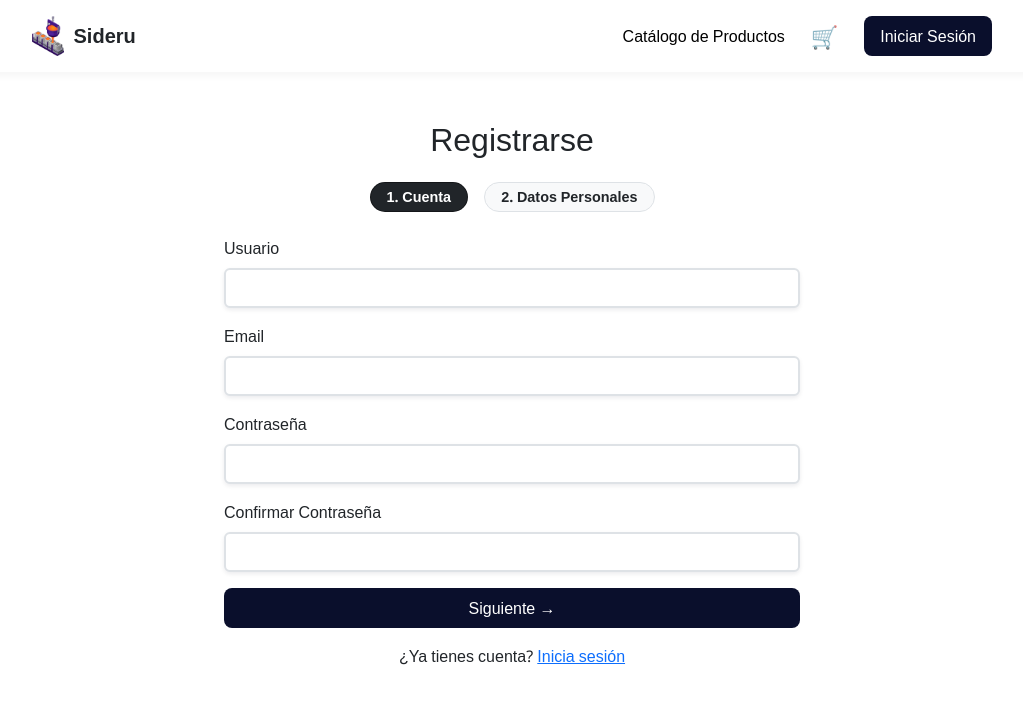
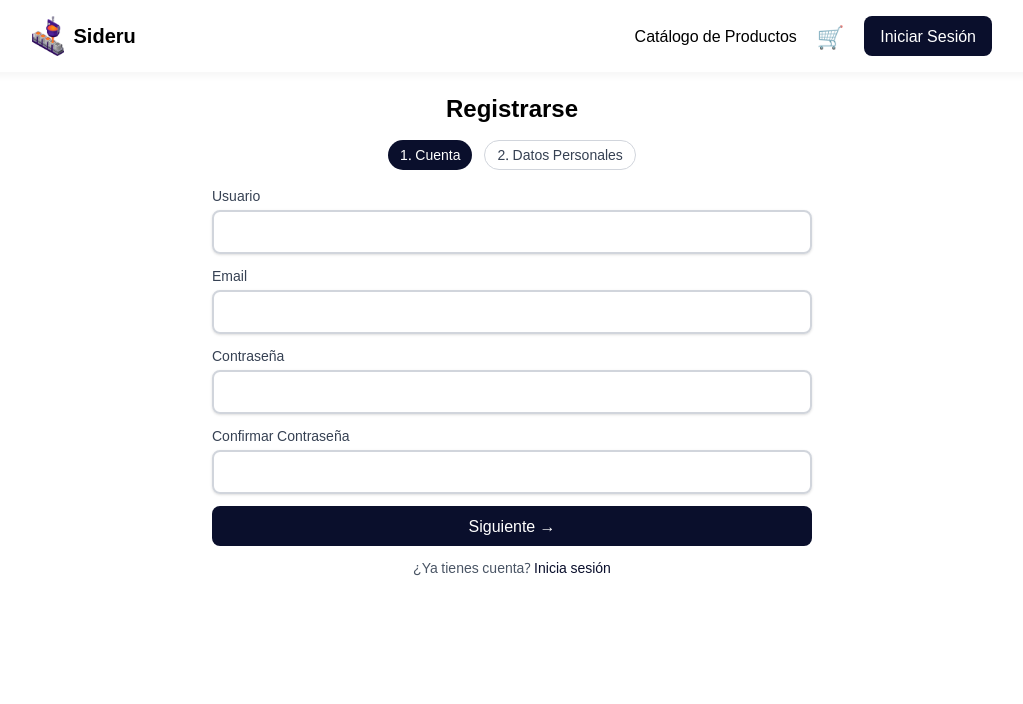
Before and after one commit to CC3S2B-caso2-Sideru/sideru-frontend, a React (Vite) app: page /register in a window 1280 px wide. Shown: the top 704 px of the page, without its empty margins (128-1151 px from the left). Built offline with nearby package versions, Linux system fonts and the light colour scheme.

Commit message:
Migrate from Bootstrap to Tailwindcss

```diff
--- a/package.json
+++ b/package.json
@@ -11,14 +11,13 @@
   },
   "dependencies": {
     "axios": "^1.15.0",
-    "bootstrap": "^5.3.8",
     "react": "^19.2.4",
-    "react-bootstrap": "^2.10.10",
     "react-dom": "^19.2.4",
     "react-router-dom": "^6.30.3"
   },
   "devDependencies": {
     "@eslint/js": "^9.39.4",
+    "@tailwindcss/vite": "^4.3.0",
     "@types/react": "^19.2.14",
     "@types/react-dom": "^19.2.3",
     "@vitejs/plugin-react": "^6.0.1",
@@ -26,6 +25,7 @@
     "eslint-plugin-react-hooks": "^7.0.1",
     "eslint-plugin-react-refresh": "^0.5.2",
     "globals": "^17.4.0",
+    "tailwindcss": "^4.3.0",
     "vite": "^8.0.4"
   }
 }
--- a/src/index.css
+++ b/src/index.css
@@ -1,8 +1,30 @@
-* {
-  box-sizing: border-box;
+@import "tailwindcss";
+
+@theme {
+  --color-primary: #0a0f2c;
+  --color-primary-light: #1a2050;
+  --font-family-sans: "Noto Sans Cham", sans-serif;
 }
 
 body {
+  font-family: var(--font-family-sans);
   margin: 0;
-  font-family: Arial, sans-serif;
 }
+
+@keyframes fadeSlideIn {
+  from { opacity: 0; transform: translateY(-8px); }
+  to { opacity: 1; transform: translateY(0); }
+}
+
+@keyframes fadeSlideOut {
+  from { opacity: 1; transform: translateY(0); }
+  to { opacity: 0; transform: translateY(-8px); }
+}
+
+@utility animate-fade-slide-in {
+  animation: fadeSlideIn 0.3s ease;
+}
+
+@utility animate-fade-slide-out {
+  animation: fadeSlideOut 0.4s ease forwards;
+}
--- a/src/main.jsx
+++ b/src/main.jsx
@@ -1,7 +1,6 @@
 import { StrictMode } from 'react'
 import { createRoot } from 'react-dom/client'
 import { BrowserRouter } from 'react-router-dom'
-import 'bootstrap/dist/css/bootstrap.min.css'
 import './index.css'
 import App from './App.jsx'
 import { CartProvider } from './context/CartContext.jsx'
--- a/src/pages/auth/LoginPage.jsx
+++ b/src/pages/auth/LoginPage.jsx
@@ -1,8 +1,6 @@
-import { Container, Form, Button, Alert } from "react-bootstrap";
 import { useState, useEffect } from "react";
 import { useNavigate, Link, useLocation } from "react-router-dom";
 import { useAuth } from "../../context/AuthContext";
-import "../../styles/AuthPages.css";
 
 const LoginPage = () => {
   const navigate = useNavigate();
@@ -50,50 +48,67 @@ const LoginPage = () => {
   };
 
   return (
-    <Container className="py-5" style={{ maxWidth: "450px" }}>
-      <h2 className="mb-4 text-center">Iniciar Sesión</h2>
+    <div className="py-5 mx-auto max-w-md">
+      <h2 className="mb-4 text-center text-2xl font-bold">Iniciar Sesión</h2>
+
       {redirectMessage && (
-        <Alert
-          variant="warning"
-          className={`auth-alert ${redirectHiding ? "hiding" : ""}`}
-          onClose={() => {
-            setRedirectHiding(true);
-            setTimeout(() => { setRedirectMessage(""); setRedirectHiding(false); }, 400);
-          }}
-          dismissible
+        <div
+          className={`relative mb-4 rounded border border-yellow-300 bg-yellow-50 p-3 text-yellow-800 animate-fade-slide-in ${redirectHiding ? "animate-fade-slide-out" : ""}`}
         >
-          {redirectMessage}
-        </Alert>
+          <span>{redirectMessage}</span>
+          <button
+            className="absolute right-2 top-1/2 -translate-y-1/2 text-yellow-800 opacity-50 hover:opacity-100"
+            onClick={() => {
+              setRedirectHiding(true);
+              setTimeout(() => { setRedirectMessage(""); setRedirectHiding(false); }, 400);
+            }}
+          >
+            ✕
+          </button>
+        </div>
       )}
-      {error && <Alert variant="danger">{error}</Alert>}
-      <Form onSubmit={handleSubmit} className="auth-form">
-        <Form.Group className="mb-3">
-          <Form.Label>Usuario</Form.Label>
-          <Form.Control
+
+      {error && (
+        <div className="mb-4 rounded border border-red-300 bg-red-50 p-3 text-red-800">
+          {error}
+        </div>
+      )}
+
+      <form onSubmit={handleSubmit}>
+        <div className="mb-3">
+          <label className="mb-1 block text-sm font-medium text-gray-700">Usuario</label>
+          <input
             name="username"
             value={form.username}
             onChange={handleChange}
             required
+            className="w-full rounded-lg border-2 border-gray-300 px-3 py-2 shadow-sm transition focus:border-primary focus:ring-4 focus:ring-blue-900/15 focus:outline-none"
           />
-        </Form.Group>
-        <Form.Group className="mb-3">
-          <Form.Label>Contraseña</Form.Label>
-          <Form.Control
+        </div>
+        <div className="mb-3">
+          <label className="mb-1 block text-sm font-medium text-gray-700">Contraseña</label>
+          <input
             type="password"
             name="password"
             value={form.password}
             onChange={handleChange}
             required
+            className="w-full rounded-lg border-2 border-gray-300 px-3 py-2 shadow-sm transition focus:border-primary focus:ring-4 focus:ring-blue-900/15 focus:outline-none"
           />
-        </Form.Group>
-        <Button variant="primary" type="submit" className="w-100" disabled={loading}>
+        </div>
+        <button
+          type="submit"
+          disabled={loading}
+          className="w-full rounded-lg bg-primary py-2 font-medium text-white transition hover:bg-primary-light disabled:cursor-not-allowed disabled:opacity-70"
+        >
           {loading ? "Ingresando..." : "Ingresar"}
-        </Button>
-      </Form>
-      <p className="mt-3 text-center">
-        ¿No tienes cuenta? <Link to="/register">Regístrate</Link>
+        </button>
+      </form>
+
+      <p className="mt-3 text-center text-sm text-gray-600">
+        ¿No tienes cuenta? <Link to="/register" className="font-medium text-primary hover:underline">Regístrate</Link>
       </p>
-    </Container>
+    </div>
   );
 };
 
--- a/src/pages/auth/RegisterPage.jsx
+++ b/src/pages/auth/RegisterPage.jsx
@@ -1,8 +1,6 @@
-import { Container, Form, Button, Alert } from "react-bootstrap";
 import { useState } from "react";
 import { useNavigate, Link } from "react-router-dom";
 import { useAuth } from "../../context/AuthContext";
-import "../../styles/AuthPages.css";
 
 const RegisterPage = () => {
   const navigate = useNavigate();
@@ -67,145 +65,96 @@ const RegisterPage = () => {
     }
   };
 
+  const inputClass = "w-full rounded-lg border-2 border-gray-300 px-3 py-2 shadow-sm transition focus:border-primary focus:ring-4 focus:ring-blue-900/15 focus:outline-none";
+  const labelClass = "mb-1 block text-sm font-medium text-gray-700";
+
   return (
-    <Container className="py-5" style={{ maxWidth: "600px" }}>
-      <h2 className="mb-4 text-center">Registrarse</h2>
+    <div className="py-5 mx-auto max-w-150">
+      <h2 className="mb-4 text-center text-2xl font-bold">Registrarse</h2>
 
-      <div className="mb-4 d-flex justify-content-center gap-3">
-        <span className={`badge ${step >= 1 ? "bg-dark" : "bg-light text-dark border"}`}>1. Cuenta</span>
-        <span className={`badge ${step >= 2 ? "bg-dark" : "bg-light text-dark border"}`}>2. Datos Personales</span>
+      <div className="mb-4 flex justify-center gap-3">
+        <span className={`inline-flex items-center rounded-full px-3 py-1 text-sm font-medium ${step >= 1 ? "bg-primary text-white" : "border border-gray-300 bg-white text-gray-700"}`}>1. Cuenta</span>
+        <span className={`inline-flex items-center rounded-full px-3 py-1 text-sm font-medium ${step >= 2 ? "bg-primary text-white" : "border border-gray-300 bg-white text-gray-700"}`}>2. Datos Personales</span>
       </div>
 
-      {error && <Alert variant="danger">{error}</Alert>}
+      {error && (
+        <div className="mb-4 rounded border border-red-300 bg-red-50 p-3 text-red-800">
+          {error}
+        </div>
+      )}
 
       {step === 1 && (
-        <Form onSubmit={handleNext} className="auth-form">
-          <Form.Group className="mb-3">
-            <Form.Label>Usuario</Form.Label>
-            <Form.Control
-              name="username"
-              value={form.username}
-              onChange={(e) => handleChange(e, setForm)}
-              required
-            />
-          </Form.Group>
-          <Form.Group className="mb-3">
-            <Form.Label>Email</Form.Label>
-            <Form.Control
-              type="email"
-              name="email"
-              value={form.email}
-              onChange={(e) => handleChange(e, setForm)}
-              required
-            />
-          </Form.Group>
-          <Form.Group className="mb-3">
-            <Form.Label>Contraseña</Form.Label>
-            <Form.Control
-              type="password"
-              name="password"
-              value={form.password}
-              onChange={(e) => handleChange(e, setForm)}
-              required
-            />
-          </Form.Group>
-          <Form.Group className="mb-3">
-            <Form.Label>Confirmar Contraseña</Form.Label>
-            <Form.Control
-              type="password"
-              name="confirmPassword"
-              value={form.confirmPassword}
-              onChange={(e) => handleChange(e, setForm)}
-              required
-            />
-          </Form.Group>
-          <Button variant="primary" type="submit" className="w-100">
+        <form onSubmit={handleNext}>
+          <div className="mb-3">
+            <label className={labelClass}>Usuario</label>
+            <input name="username" value={form.username} onChange={(e) => handleChange(e, setForm)} required className={inputClass} />
+          </div>
+          <div className="mb-3">
+            <label className={labelClass}>Email</label>
+            <input type="email" name="email" value={form.email} onChange={(e) => handleChange(e, setForm)} required className={inputClass} />
+          </div>
+          <div className="mb-3">
+            <label className={labelClass}>Contraseña</label>
+            <input type="password" name="password" value={form.password} onChange={(e) => handleChange(e, setForm)} required className={inputClass} />
+          </div>
+          <div className="mb-3">
+            <label className={labelClass}>Confirmar Contraseña</label>
+            <input type="password" name="confirmPassword" value={form.confirmPassword} onChange={(e) => handleChange(e, setForm)} required className={inputClass} />
+          </div>
+          <button type="submit" className="w-full rounded-lg bg-primary py-2 font-medium text-white transition hover:bg-primary-light">
             Siguiente →
-          </Button>
-        </Form>
+          </button>
+        </form>
       )}
 
       {step === 2 && (
-        <Form onSubmit={handleSubmit} className="auth-form">
-          <div className="border rounded p-3 mb-3">
-            <p className="fw-bold mb-3">Datos Personales</p>
-            <Form.Group className="mb-3">
-              <Form.Label>Nombre</Form.Label>
-              <Form.Control
-                name="nombre"
-                value={persona.nombre}
-                onChange={(e) => handleChange(e, setPersona)}
-                required
-              />
-            </Form.Group>
-            <Form.Group className="mb-3">
-              <Form.Label>Apellido</Form.Label>
-              <Form.Control
-                name="apellido"
-                value={persona.apellido}
-                onChange={(e) => handleChange(e, setPersona)}
-                required
-              />
-            </Form.Group>
-            <Form.Group className="mb-3">
-              <Form.Label>DNI</Form.Label>
-              <Form.Control
-                name="dni"
-                value={persona.dni}
-                onChange={(e) => handleChange(e, setPersona)}
-                placeholder="Opcional"
-              />
-            </Form.Group>
-            <Form.Group className="mb-3">
-              <Form.Label>RUC</Form.Label>
-              <Form.Control
-                name="ruc"
-                value={persona.ruc}
-                onChange={(e) => handleChange(e, setPersona)}
-                placeholder="Opcional"
-              />
-            </Form.Group>
-            <Form.Group className="mb-3">
-              <Form.Label>Razón Social</Form.Label>
-              <Form.Control
-                name="razonSocial"
-                value={persona.razonSocial}
-                onChange={(e) => handleChange(e, setPersona)}
-                placeholder="Opcional"
-              />
-            </Form.Group>
-            <Form.Group className="mb-3">
-              <Form.Label>Teléfono</Form.Label>
-              <Form.Control
-                name="telefono"
-                value={persona.telefono}
-                onChange={(e) => handleChange(e, setPersona)}
-              />
-            </Form.Group>
-            <Form.Group className="mb-3">
-              <Form.Label>Dirección</Form.Label>
-              <Form.Control
-                name="direccion"
-                value={persona.direccion}
-                onChange={(e) => handleChange(e, setPersona)}
-              />
-            </Form.Group>
+        <form onSubmit={handleSubmit}>
+          <div className="mb-3 rounded-lg border border-gray-200 p-4">
+            <p className="mb-3 font-bold">Datos Personales</p>
+            <div className="mb-3">
+              <label className={labelClass}>Nombre</label>
+              <input name="nombre" value={persona.nombre} onChange={(e) => handleChange(e, setPersona)} required className={inputClass} />
+            </div>
+            <div className="mb-3">
+              <label className={labelClass}>Apellido</label>
+              <input name="apellido" value={persona.apellido} onChange={(e) => handleChange(e, setPersona)} required className={inputClass} />
+            </div>
+            <div className="mb-3">
+              <label className={labelClass}>DNI</label>
+              <input name="dni" value={persona.dni} onChange={(e) => handleChange(e, setPersona)} placeholder="Opcional" className={inputClass} />
+            </div>
+            <div className="mb-3">
+              <label className={labelClass}>RUC</label>
+              <input name="ruc" value={persona.ruc} onChange={(e) => handleChange(e, setPersona)} placeholder="Opcional" className={inputClass} />
+            </div>
+            <div className="mb-3">
+              <label className={labelClass}>Razón Social</label>
+              <input name="razonSocial" value={persona.razonSocial} onChange={(e) => handleChange(e, setPersona)} placeholder="Opcional" className={inputClass} />
+            </div>
+            <div className="mb-3">
+              <label className={labelClass}>Teléfono</label>
+              <input name="telefono" value={persona.telefono} onChange={(e) => handleChange(e, setPersona)} className={inputClass} />
+            </div>
+            <div className="mb-3">
+              <label className={labelClass}>Dirección</label>
+              <input name="direccion" value={persona.direccion} onChange={(e) => handleChange(e, setPersona)} className={inputClass} />
+            </div>
           </div>
-          <div className="d-flex gap-2">
-            <Button variant="outline-secondary" onClick={() => setStep(1)} className="w-50">
+          <div className="flex gap-2">
+            <button type="button" onClick={() => setStep(1)} className="w-1/2 rounded-lg border border-gray-300 bg-white py-2 font-medium text-gray-700 transition hover:bg-gray-50">
               ← Atrás
-            </Button>
-            <Button variant="primary" type="submit" className="w-50" disabled={loading}>
+            </button>
+            <button type="submit" disabled={loading} className="w-1/2 rounded-lg bg-primary py-2 font-medium text-white transition hover:bg-primary-light disabled:cursor-not-allowed disabled:opacity-70">
               {loading ? "Registrando..." : "Registrarse"}
-            </Button>
+            </button>
           </div>
-        </Form>
+        </form>
       )}
 
-      <p className="mt-3 text-center">
-        ¿Ya tienes cuenta? <Link to="/login">Inicia sesión</Link>
+      <p className="mt-3 text-center text-sm text-gray-600">
+        ¿Ya tienes cuenta? <Link to="/login" className="font-medium text-primary hover:underline">Inicia sesión</Link>
       </p>
-    </Container>
+    </div>
   );
 };
 
--- a/src/styles/AuthPages.css
+++ /dev/null
@@ -1,35 +0,0 @@
-.auth-form .form-control {
-  border-width: 2px;
-  border-color: #dee2e6;
-  box-shadow: 0 2px 4px rgba(10, 15, 44, 0.08);
-  transition: border-color 0.2s, box-shadow 0.2s;
-}
-
-.auth-form .form-control:focus {
-  border-color: #0a0f2c;
-  box-shadow: 0 0 0 3px rgba(10, 15, 44, 0.15);
-}
-
-.auth-alert {
-  animation: fadeSlideIn 0.3s ease;
-}
-
-@keyframes fadeSlideIn {
-  from { opacity: 0; transform: translateY(-8px); }
-  to { opacity: 1; transform: translateY(0); }
-}
-
-@keyframes fadeSlideOut {
-  from { opacity: 1; transform: translateY(0); }
-  to { opacity: 0; transform: translateY(-8px); }
-}
-
-.auth-alert.hiding {
-  animation: fadeSlideOut 0.4s ease forwards;
-}
-
-.auth-alert .btn-close {
-  width: 0.75rem;
-  height: 0.75rem;
-  font-size: 0.7rem;
-}
--- a/vite.config.js
+++ b/vite.config.js
@@ -1,13 +1,13 @@
 import { defineConfig } from 'vite'
 import react from '@vitejs/plugin-react'
+import tailwindcss from '@tailwindcss/vite'
 
-// https://vite.dev/config/
 export default defineConfig({
-  plugins: [react()],
+  plugins: [react(), tailwindcss()],
   server: {
     proxy: {
       '/api': {
-        target: 'http://localhost:8080' // URL del backend
+        target: 'http://localhost:8080'
       }
     }
   }
```
Also changed, not shown: src/pages/NotFoundPage.jsx (+10 -8 lines), src/pages/SolicitudesPage.jsx (+30 -27 lines), 1 other file (tests, documents, lock files or other folders).
